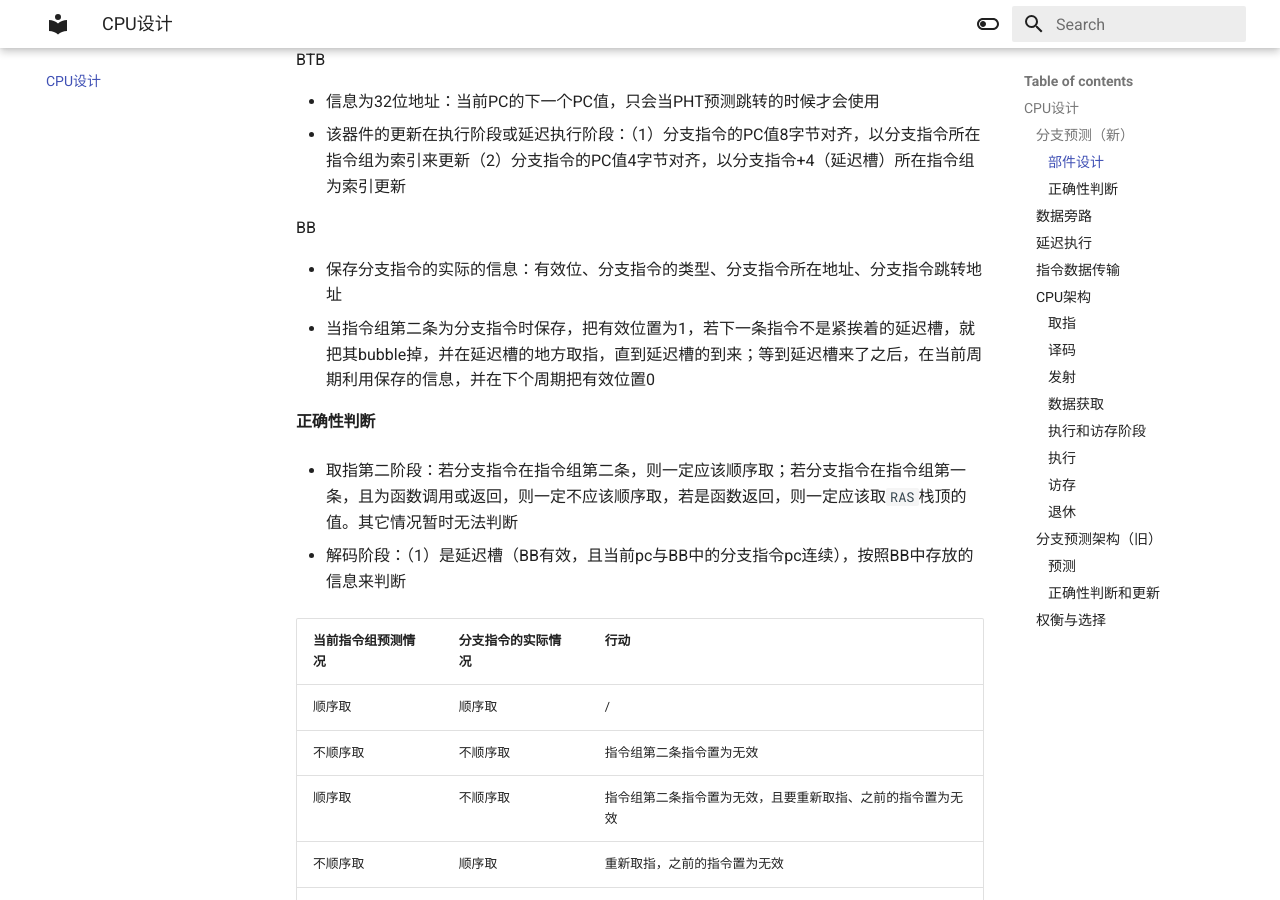
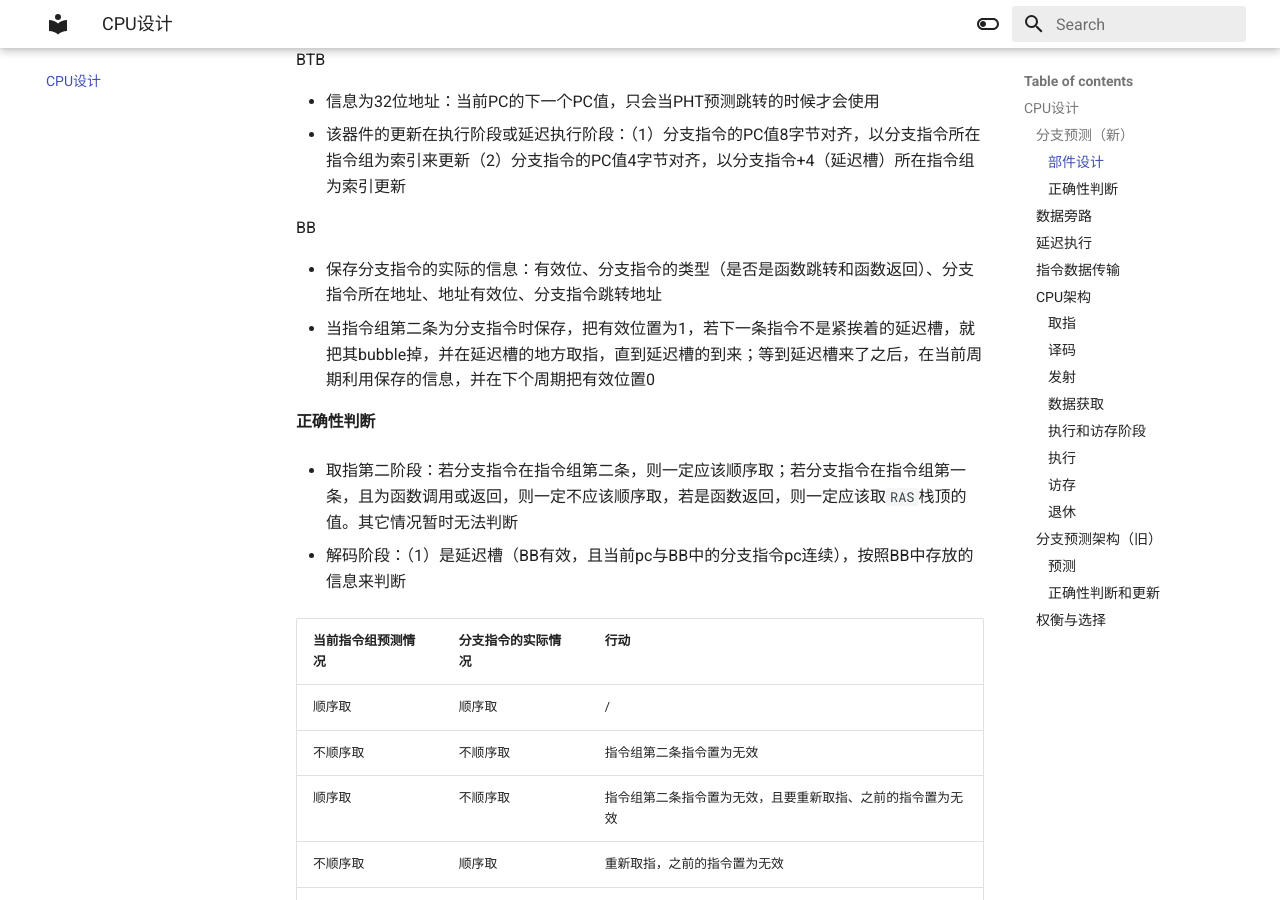
Before and after one commit to LXBchong/long_xin_bei, an MkDocs documentation site: the page built from docs/competition/CPU设计.md, in a window 1280 px wide and 900 px high, scrolled down 1131 px. Built offline with MkDocs 1.6.1 and Material for MkDocs 9.7.7, drawn with Linux system fonts in a browser that asks for light colours.

Commit message:
modify branch buffer

```diff
--- a/docs/competition/CPU设计.md
+++ b/docs/competition/CPU设计.md
@@ -40,7 +40,7 @@ BTB
 
 BB
 
-- 保存分支指令的实际的信息：有效位、分支指令的类型、分支指令所在地址、分支指令跳转地址
+- 保存分支指令的实际的信息：有效位、分支指令的类型（是否是函数跳转和函数返回）、分支指令所在地址、地址有效位、分支指令跳转地址
 - 当指令组第二条为分支指令时保存，把有效位置为1，若下一条指令不是紧挨着的延迟槽，就把其bubble掉，并在延迟槽的地方取指，直到延迟槽的到来；等到延迟槽来了之后，在当前周期利用保存的信息，并在下个周期把有效位置0
 
 #### 正确性判断
```
